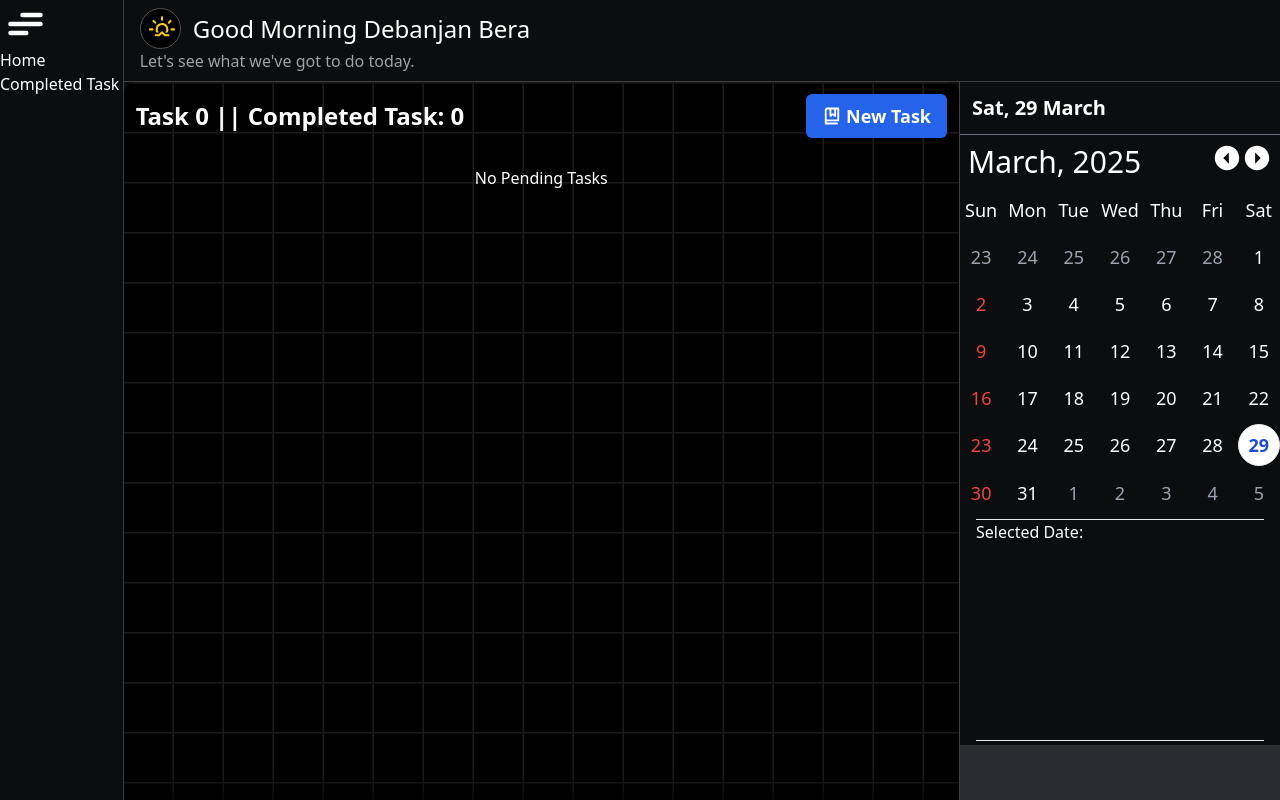
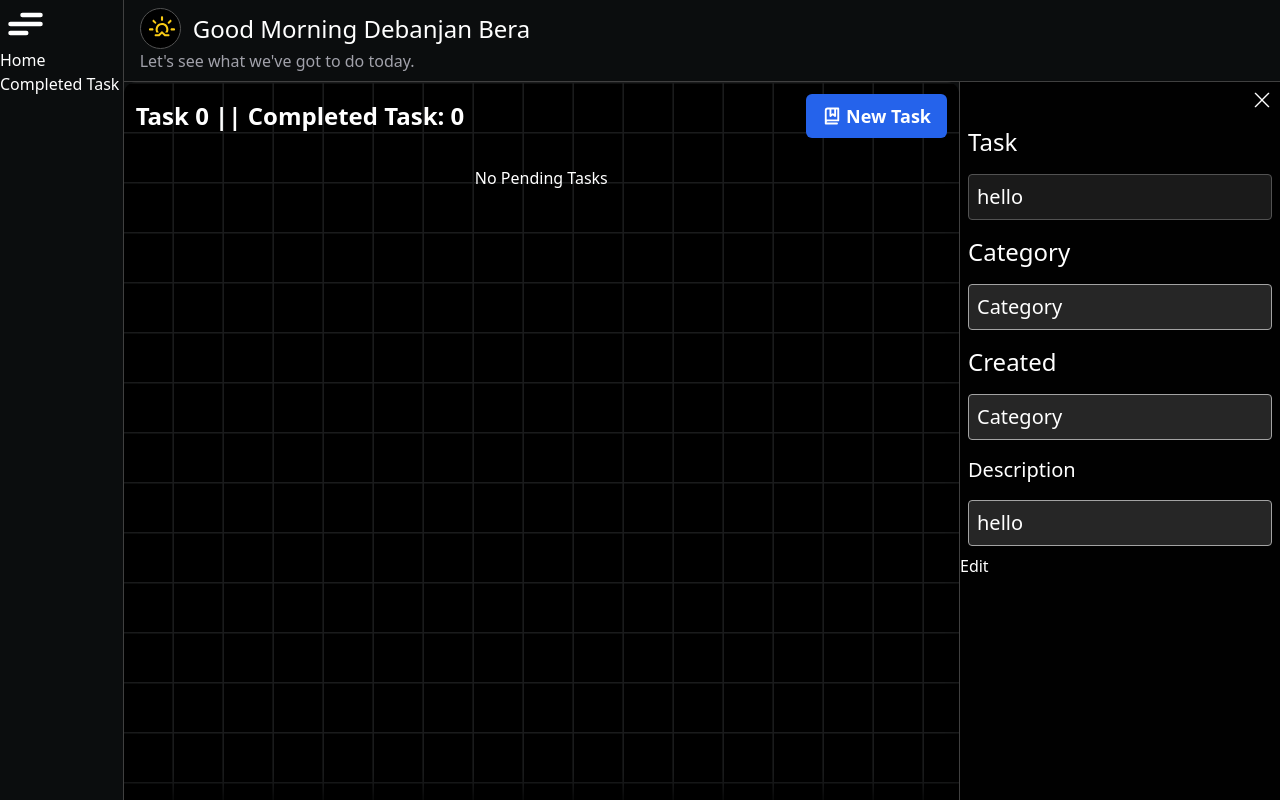
Before and after one commit to debanjan-bera/To-Do-Application, a React (Vite) app: page / in a window 1280 px wide. Built offline with nearby package versions, Linux system fonts and the light colour scheme.

Commit message:
refactor: Integrate AboutModel component into AppLayout and streamline InputBox default values

```diff
--- a/src/AppLayout.jsx
+++ b/src/AppLayout.jsx
@@ -6,6 +6,7 @@ import { useState } from "react";
 import { DataProvider } from "./Contexts/DataWhereHouse";
 import { DateAndTime } from "./Components/Functions/Date";
 import { UserFormData } from "./Contexts/AddititonalData";
+import { AboutModel } from "./Components/Functions/Models/TaskAboutModel";
 
 export const AppLayout = () => {
   const [isSideBar, setSideBar] = useState(false);
@@ -29,9 +30,9 @@ export const AppLayout = () => {
         <UserFormData>
           <SideBar setSideBar={setSideBar} />
           <Outlet />
-          <aside className="calender bg-[#0B0D0E] border-l-[0.02rem] border-neutral-700 row-start-2 row-end-5 col-start-3 flex flex-col items-center">
-          <CalenderComponent />
-
+          <aside className="calender bg-[#0B0D0E] relative border-l-[0.02rem] border-neutral-700 row-start-2 row-end-5 col-start-3 flex flex-col items-center">
+            <CalenderComponent />
+            <AboutModel/>
           </aside>
         </UserFormData>
       </section>
--- /dev/null
+++ b/src/Components/Functions/Models/TaskAboutModel.jsx
@@ -0,0 +1,28 @@
+import { RxCross1 } from "react-icons/rx";
+export const AboutModel = ()=>{
+    return(
+        <>
+            <div className="w-full h-full bg-[#010101] absolute top-0 left-0 text-white">
+                <div className="m-2 text-xl flex justify-end"><RxCross1 /></div>
+                <div>
+                    <p className="m-2 py-2 text-2xl">Task</p>
+                    <p className="m-2 p-2 text-xl bg-[#1A1A1A] border border-neutral-600 rounded ">hello</p>
+                </div>
+                <div>
+                    <p className="m-2 py-2 text-2xl">Category</p>
+                    <p className="m-2 p-2 text-xl bg-neutral-800 border border-neutral-400 rounded ">Category</p>
+                </div>
+                <div>
+                    <p className="m-2 py-2 text-2xl">Created </p>
+                    <p className="m-2 p-2 text-xl bg-neutral-800 border border-neutral-400 rounded ">Category</p>
+                </div>
+                <div>
+                    <p className="m-2 py-2 text-xl">Description</p>
+                    <p className="m-2 p-2 text-xl bg-neutral-800 border border-neutral-400 rounded ">hello</p>
+                </div>
+
+                <div>Edit</div>
+            </div>
+        </>
+    )
+}
--- a/src/To-Do/InputBox.jsx
+++ b/src/To-Do/InputBox.jsx
@@ -8,11 +8,7 @@ import "./todo.css";
 
 export const AddTaskForm = () => {
   const modalRef = useRef(null);
-  const { register, formState: { errors }, handleSubmit } = useForm({
-    defaultValues: {
-      group: "",
-    },
-  });
+  const { register, formState: { errors }, handleSubmit } = useForm({defaultValues: { group: "", },});
 
   const { taskArr, setTaskArr, setWindowClose, setmobileAddButton } = useContext(ToDoContext);
   const { groupData } = useContext(FormDataContext);
```
